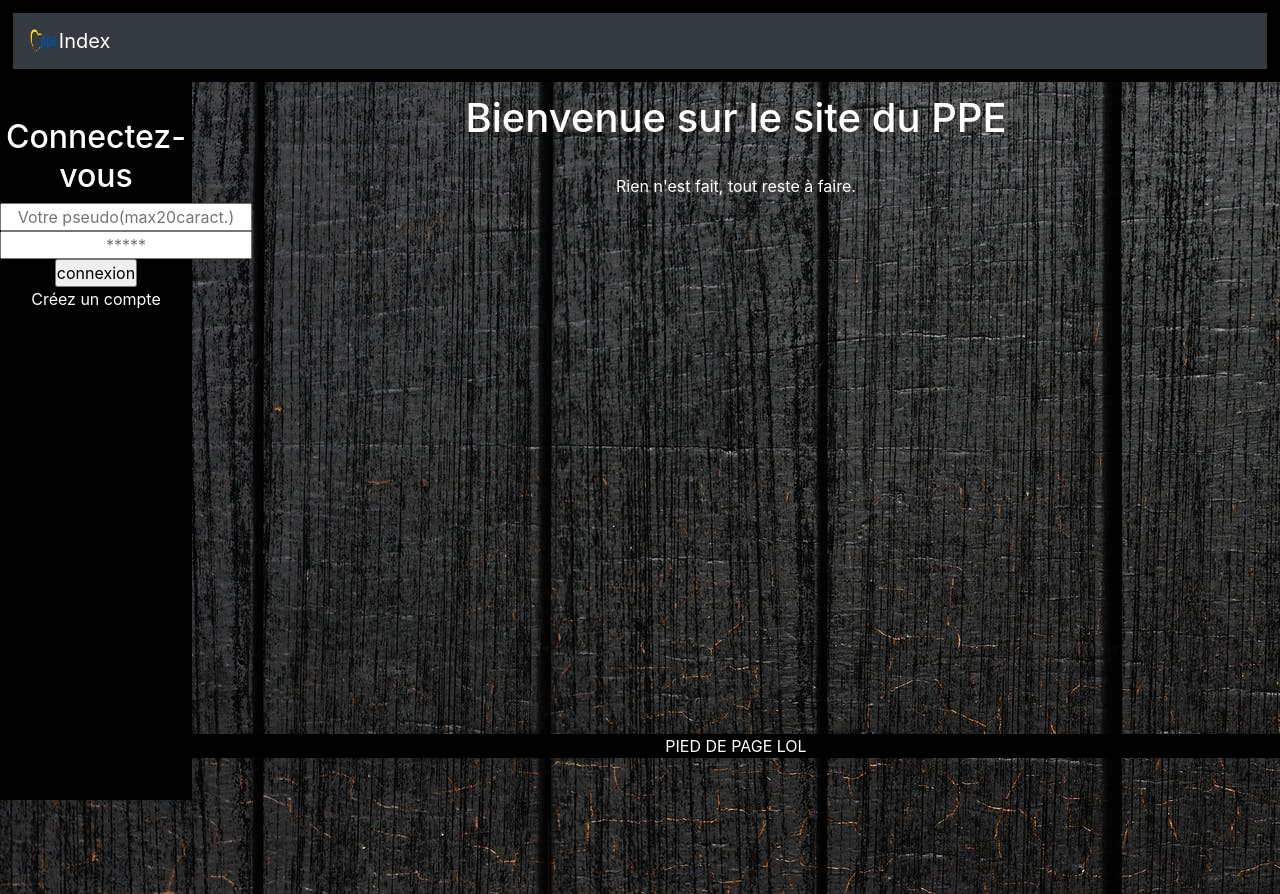
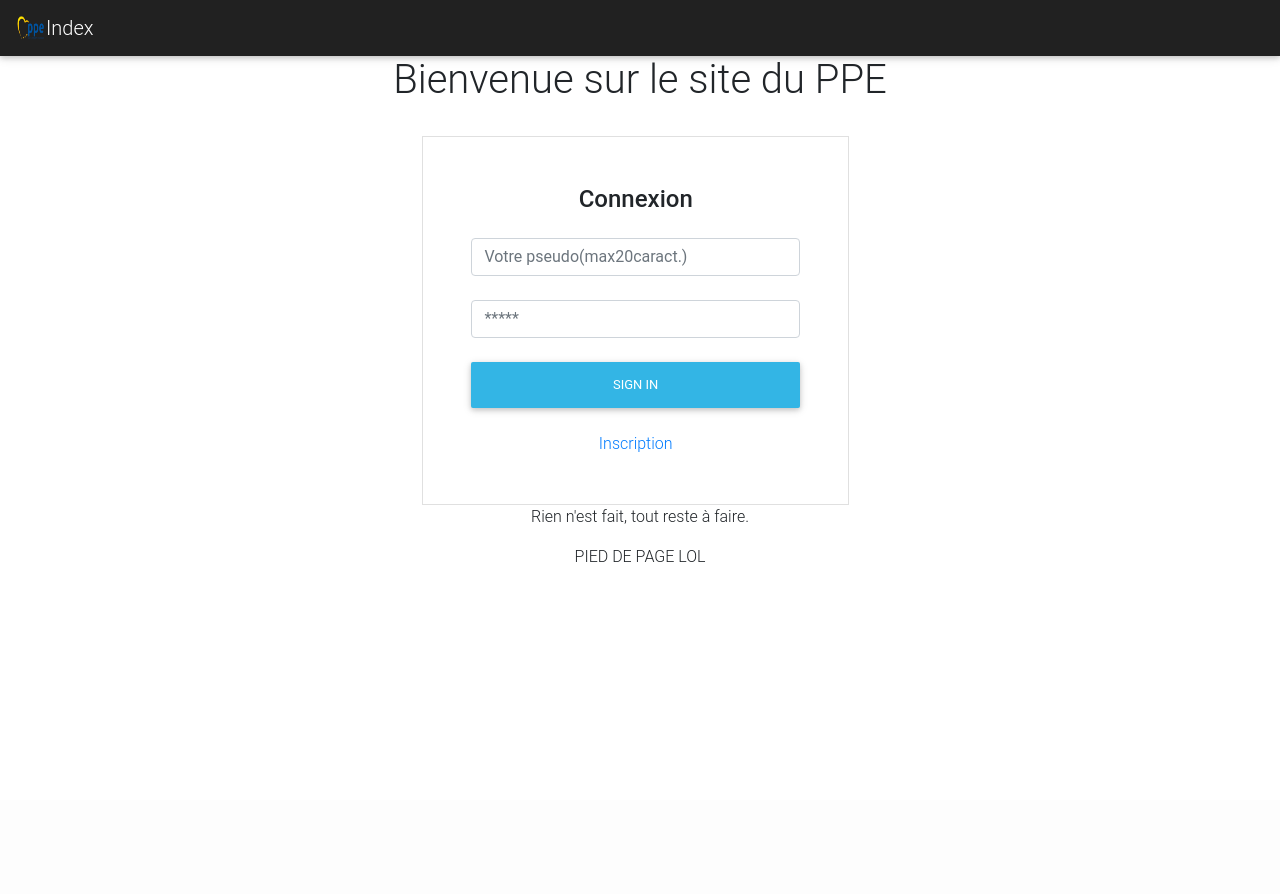
Before and after one commit to Tleard/PPE_Dev, a PHP site: page / in a window 1280 px wide. After the commit the page ends 562 px from the top, so only its background shows below. Run offline with PHP 8.4, Linux system fonts and the light colour scheme; some libraries are stand-ins or nearby versions.

Commit message:
Mofidication of view with framework
Integration of Boostrap Material Design

```diff
--- a/vue/header.inc.php
+++ b/vue/header.inc.php
@@ -2,9 +2,9 @@
     <head>
         <meta charset="UTF-8" />
         <title>Site PPE</title>
-        <link rel="stylesheet" href="design.css"/>
-        <link rel="stylesheet" href="https://stackpath.bootstrapcdn.com/bootstrap/4.3.1/css/bootstrap.min.css" integrity="sha384-ggOyR0iXCbMQv3Xipma34MD+dH/1fQ784/j6cY/iJTQUOhcWr7x9JvoRxT2MZw1T" crossorigin="anonymous">
-    </head>
+        <!--<link rel="stylesheet" href="design.css"/>-->
+<!--        <link rel="stylesheet" href="https://stackpath.bootstrapcdn.com/bootstrap/4.3.1/css/bootstrap.min.css" integrity="sha384-ggOyR0iXCbMQv3Xipma34MD+dH/1fQ784/j6cY/iJTQUOhcWr7x9JvoRxT2MZw1T" crossorigin="anonymous">
+-->    </head>
     <body>
         <header>
             <nav class="navbar navbar-dark bg-dark">
--- a/vue/index.php
+++ b/vue/index.php
@@ -1,14 +1,65 @@
+    <!doctype html>
+    <html lang="en">
+    <head>
+        <!-- Required meta tags -->
+        <meta charset="utf-8">
+        <meta name="viewport" content="width=device-width, initial-scale=1, shrink-to-fit=no">
+
+        <!-- Font Awesome -->
+        <link rel="stylesheet" href="https://use.fontawesome.com/releases/v5.8.1/css/all.css">
+        <!-- Bootstrap core CSS -->
+        <link href="https://cdnjs.cloudflare.com/ajax/libs/twitter-bootstrap/4.3.1/css/bootstrap.min.css" rel="stylesheet">
+        <!-- Material Design Bootstrap -->
+        <link href="https://cdnjs.cloudflare.com/ajax/libs/mdbootstrap/4.7.7/css/mdb.min.css" rel="stylesheet">
+
+        <script src="https://code.jquery.com/jquery-3.2.1.slim.min.js" integrity="sha384-KJ3o2DKtIkvYIK3UENzmM7KCkRr/rE9/Qpg6aAZGJwFDMVNA/GpGFF93hXpG5KkN" crossorigin="anonymous"></script>
+        <script src="https://unpkg.com/popper.js@1.12.6/dist/umd/popper.js" integrity="sha384-fA23ZRQ3G/J53mElWqVJEGJzU0sTs+SvzG8fXVWP+kJQ1lwFAOkcUOysnlKJC33U" crossorigin="anonymous"></script>
+        <script src="https://unpkg.com/bootstrap-material-design@4.1.1/dist/js/bootstrap-material-design.js" integrity="sha384-CauSuKpEqAFajSpkdjv3z9t8E7RlpJ1UP0lKM/+NdtSarroVKu069AlsRPKkFBz9" crossorigin="anonymous"></script>
+        <script>$(document).ready(function() { $('body').bootstrapMaterialDesign(); });</script>
+
+        <title>Page de connexion - Bulletin.fr</title>
+    </head>
+    <body class="text-center">
+
     <?php
     include "header.inc.php"
     ?>
-        <aside>
-            <?php
-                include "formlogin.php"
-            ?>
-        </aside>
+
     <section>
+
         <h1>Bienvenue sur le site du PPE</h1>
         <br/>
+
+        <form class="text-center border border-light p-5 col-md-4 col-md-offset-4" style="margin-left: 33%">
+
+            <p class="h4 mb-4">Connexion</p>
+
+            <input type="text" name="ndc" id="ndc" maxlength=20 class="form-control mb-4" placeholder="Votre pseudo(max20caract.)"/>
+            <input type="password" name="mdp" id="mdp" maxlength=15 placeholder="*****" class="form-control mb-4" />
+
+
+            <!-- Sign in button -->
+            <button class="btn btn-info btn-block my-4" value="connexion" type="submit" style="margin: 0">Sign in</button>
+
+            <!-- Register -->
+                <a href="account.php">Inscription</a>
+
+        </form>
+
+
+        <!--<form class="form-signin">
+            <img class="mb-4" src="https://getbootstrap.com/assets/brand/bootstrap-solid.svg" alt="" width="72" height="72">
+            <h1 class="h3 mb-3 font-weight-normal">Please sign in</h1>
+
+            <input type="text" name="ndc" id="ndc" maxlength=20 class="form-control" placeholder="Votre pseudo(max20caract.)"/>
+            <input type="password" name="mdp" id="mdp" maxlength=15 placeholder="*****" class="form-control" />
+            <button type="submit" value="connexion" class="btn btn-lg btn-primary btn-block"> Connecter vous</button>
+
+            <p class="mt-5 mb-3 text-muted">&copy; 2017-2018</p>
+        </form>
+        <a href="account.php"><p>Créez un compte</p></a>-->
+
+
         <article>
             <p> Rien n'est fait, tout reste à faire. </p>
         </article>
@@ -16,3 +67,6 @@
     <?php
     include "footer.inc.php"
     ?>
+
+    </body>
+    </html>
```
Lines whose indentation alone changed are shown as unchanged.
